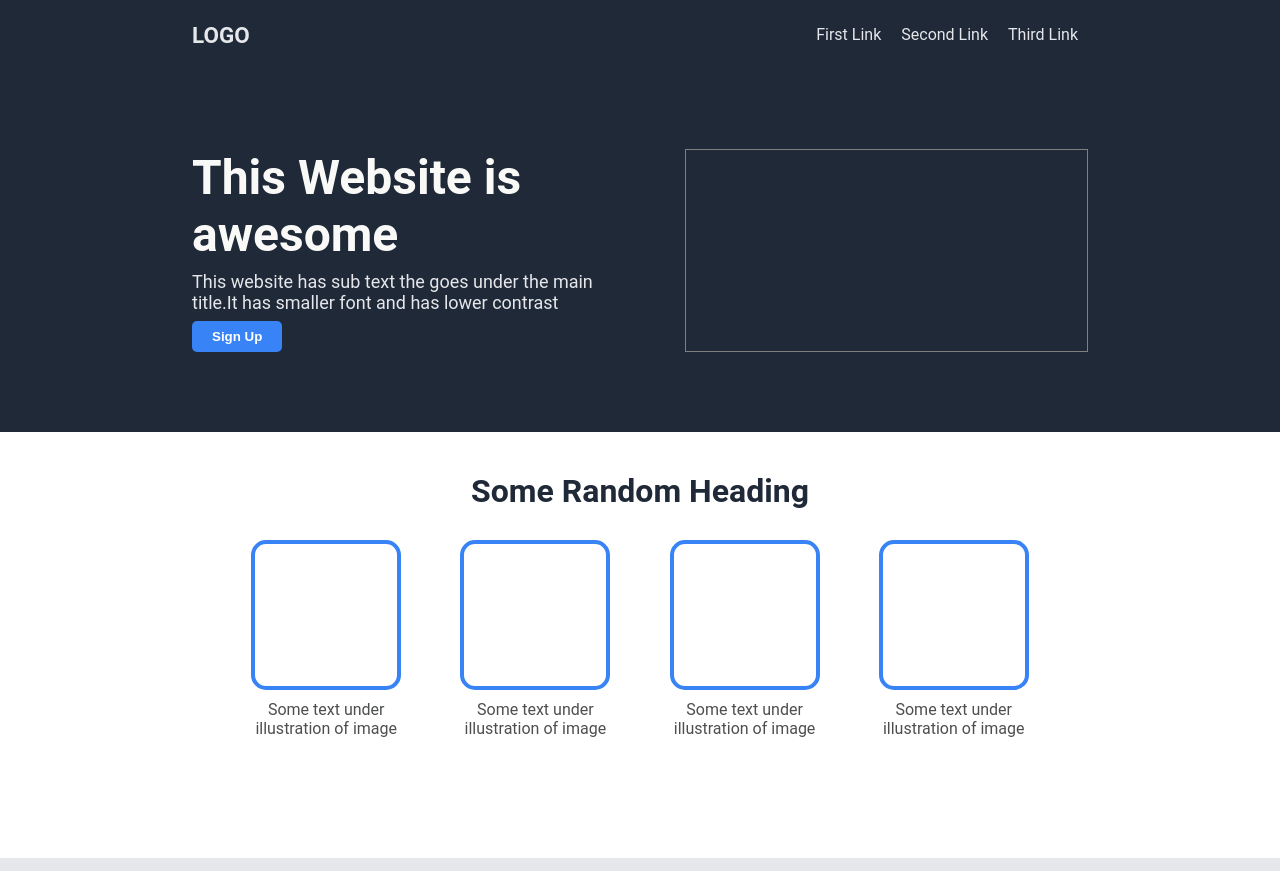
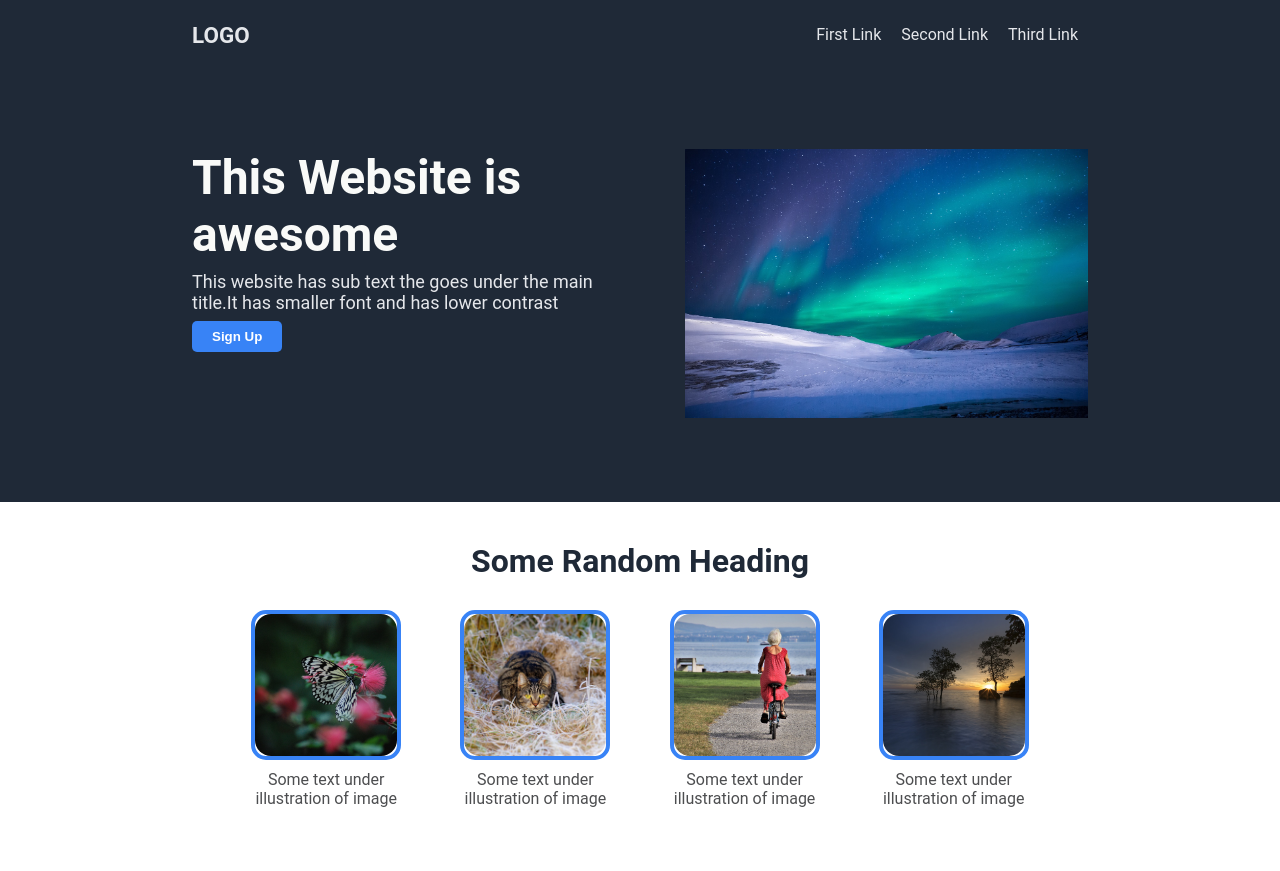
Before and after one commit to ansh-chrs/website-landing-page, a plain HTML site: page index.html in a window 1280 px wide. Shown: the top 871 px of the page. Drawn offline with Linux system fonts and the light colour scheme.

Commit message:
Add images to sections

```diff
--- a/index.html
+++ b/index.html
@@ -29,7 +29,7 @@
                     lower contrast </p>
                 <button class="button">Sign Up</button>
             </section>
-            <section id="top-image"></section>
+            <section id="top-image"><img src="image1.jpg" alt="image"></section>
         </article>
 
 
@@ -37,19 +37,19 @@
             <h3>Some Random Heading</h3>
             <div class="card-container">
                 <div class="card">
-                    <div class="img-container"></div>
+                    <div class="img-container"><img src="img1.jpg" alt="image"></div>
                     <p>Some text under illustration of image</p>
                 </div>
                 <div class="card">
-                    <div class="img-container"></div>
+                    <div class="img-container"><img src="img2.jpg" alt="image"></div>
                     <p>Some text under illustration of image</p>
                 </div>
                 <div class="card">
-                    <div class="img-container"></div>
+                    <div class="img-container"><img src="img3.jpg" alt="image"></div>
                     <p>Some text under illustration of image</p>
                 </div>
                 <div class="card">
-                    <div class="img-container"></div>
+                    <div class="img-container"><img src="img4.jpg" alt="image"></div>
                     <p>Some text under illustration of image</p>
                 </div>
             </div>
@@ -74,7 +74,7 @@
         </article>
 
     </main>
-    <footer>Copyright &copy;  Anshuman Chaurasia 2023</footer>
+    <footer> Copyright &nbsp;  &copy; &nbsp;  Anshuman Chaurasia 2023</footer>
 
 
 </body>
--- a/style.css
+++ b/style.css
@@ -56,8 +56,13 @@ ul li {
 
 #top-image {
     width: 45%;
-    border: 1px solid grey;
+
     margin-left: 5%;
+}
+
+#top-image img{
+    width: 100%;
+    height: auto;
 }
 
 #hero-text {
@@ -113,12 +118,19 @@ h3 {
     color: #4d4e50;
 }
 
+.img-container img{
+    width: 100%;
+    height: 100%;
+    object-fit: cover;
+    border-radius: 16px;
+}
 .img-container {
     width: 150px;
     height: 150px;
     border: 4px solid #3883F6;
     border-radius: 15px;
     margin-bottom: 10px;
+    overflow: hidden;
 }
 
 
```
Also changed, not shown: image1.jpg (added), img1.jpg (added), img2.jpg (added), img3.jpg (added), img4.jpg (added).
